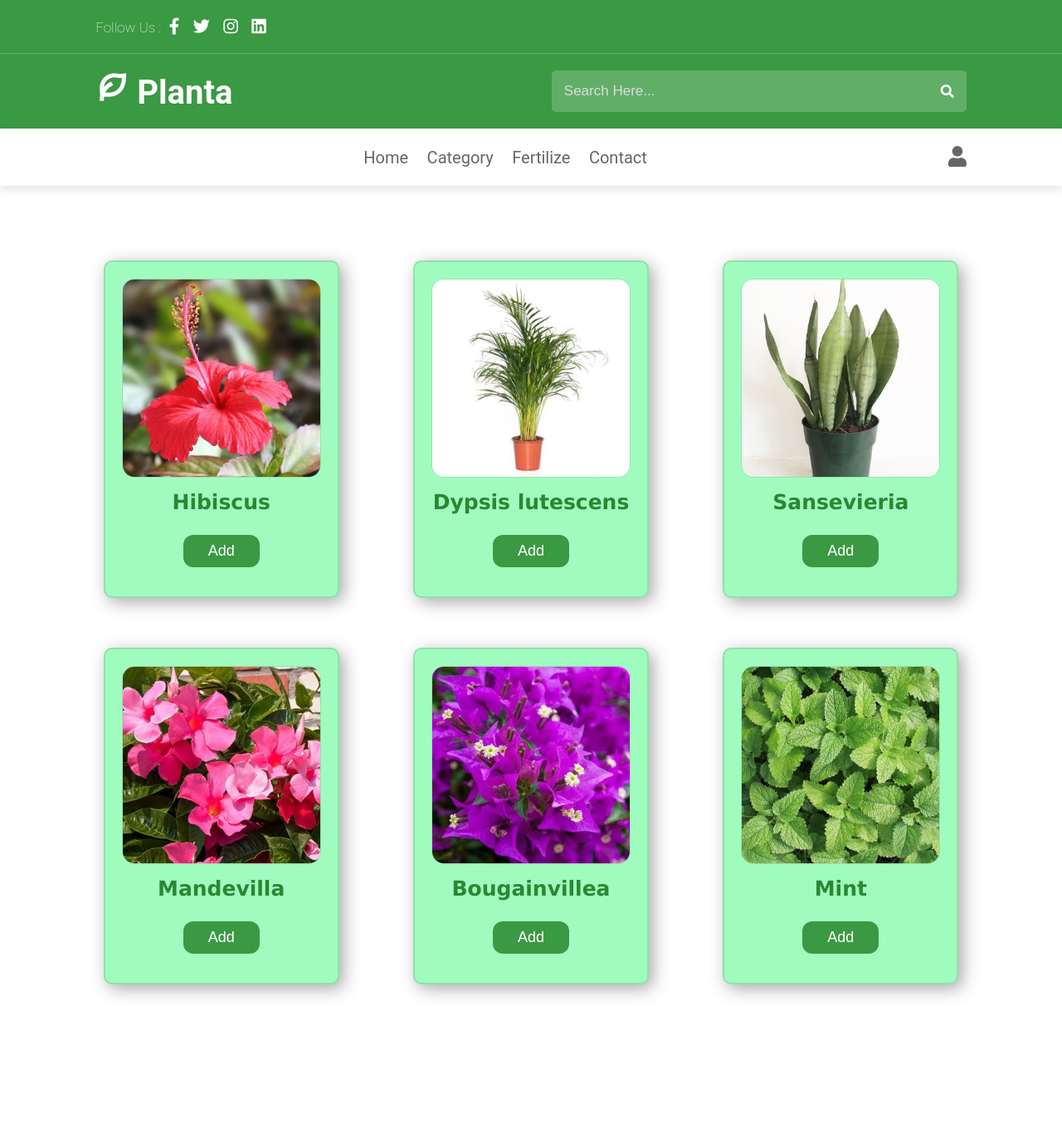
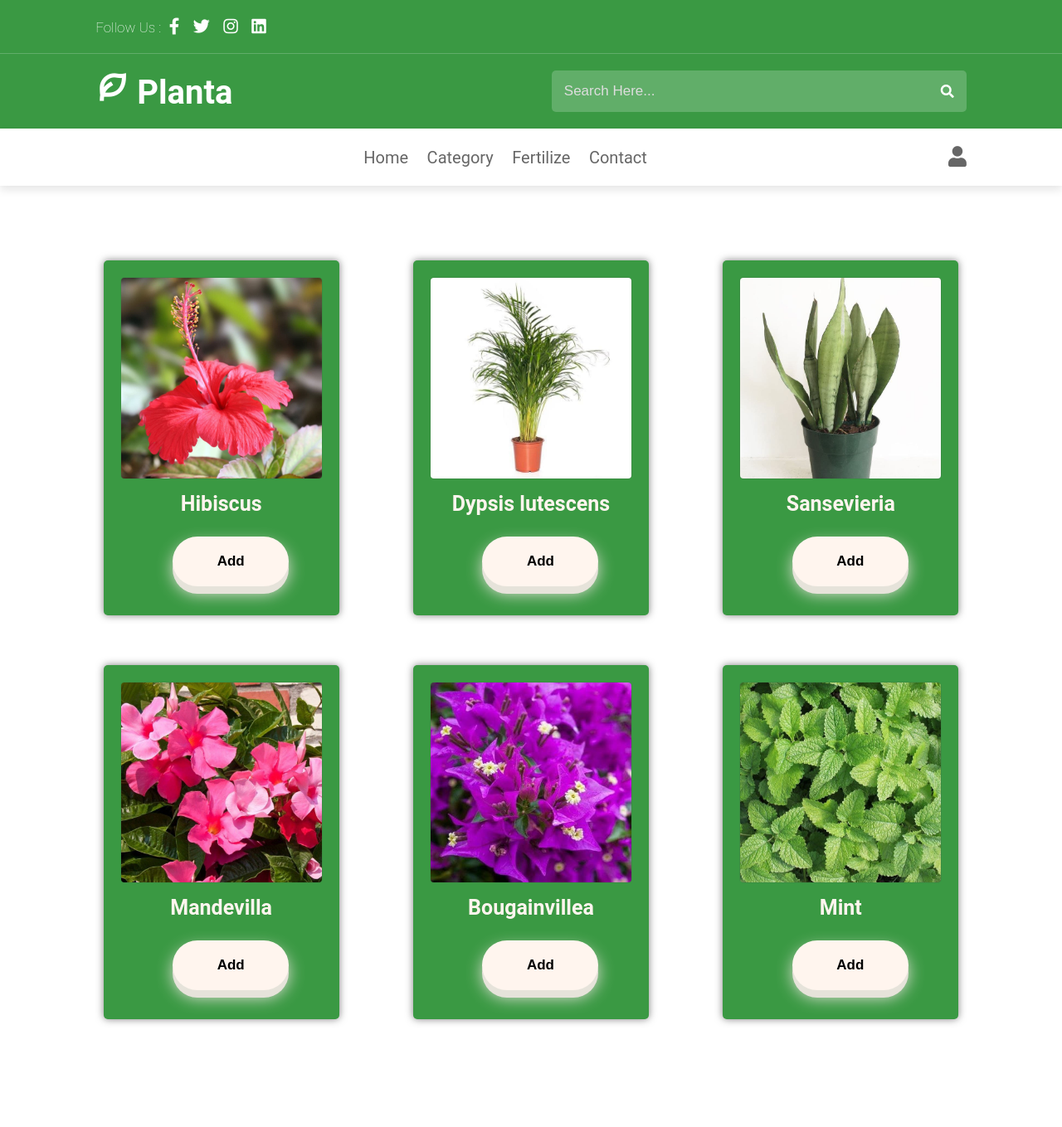
Before and after one commit to Mohammed4mach/Planta-Project, a PHP site: page /pages/search.html in a window 1280 px wide. Shown: the whole page at 83% size. Before the commit the page ends 1202 px from the top, so only its background shows below. Run offline with PHP 8.4, Linux system fonts and the light colour scheme.

Commit message:
Update search.css

```diff
--- a/stylesheets/search.css
+++ b/stylesheets/search.css
@@ -37,14 +37,14 @@
 }
 
 .plant{
-  border-radius: 10px;
+  border-radius: 5px;
   width: 76%;
   margin: 10px;
   margin-bottom: 50px;
   justify-self: center;
-  border: 2px solid #3332;
-  background-color: #9ffcbe;
-  font-family: Verdana, Geneva, Tahoma, sans-serif;
+  /*border: 2px solid #3332;*/
+  background-color:#3A9943 ;
+  /*font-family: Verdana, Geneva, Tahoma, sans-serif; */
   font-size: 25px;
   font-weight: bold;
   display: flex;
@@ -52,7 +52,8 @@
   justify-content: space-evenly;
   align-items: center;
   padding: 20px;
-  box-shadow: 5px 5px 20px #4447
+ /* box-shadow: 5px 5px 20px #4447 */
+  box-shadow: 0 0 10px rgba(0,0,0,0.5);
 }
 
   .plant > *
@@ -69,17 +70,17 @@
   .plant img{
     width: 100%;
     border: 1px solid #4442;
-    border-radius: 15px;
+    border-radius: 5px;
     min-height: 210px;
   }
   .plant a
   {
     /* color: #0029; */
-    color: #298832;
+    color:seashell ;
   }
   .plant a:hover
   {
-    color: #3a9943;
+    color: rgb(247, 227, 188);
   }
 
 @media (max-width: 700px)
@@ -95,8 +96,24 @@
 }
 
 .btn{
-  background-color: #3A9943;
+  /*background-color: #3A9943;
   font-size: 18px;
   border-radius: 12px;
+  cursor: pointer;*/
+  border-radius: 38px;
+  padding: 5px;
+  margin-left: 23px;
+  height:60px ;
+  width: 140px;
+  font-weight: bold;
   cursor: pointer;
+  transform: translate3d(-50% ,-50%);
+  background-color: seashell;
+  box-shadow: 0 9px 0 #e6e3da , 0 9px 19px#e6e3da ;
+  color: black;
 }
+.btn:hover{
+  color: white;
+    background-color: #bcedcb;
+    box-shadow: 0 9px 0 #8fcca4 , 0 9px 19px #8fcca4 ;
+}
```
